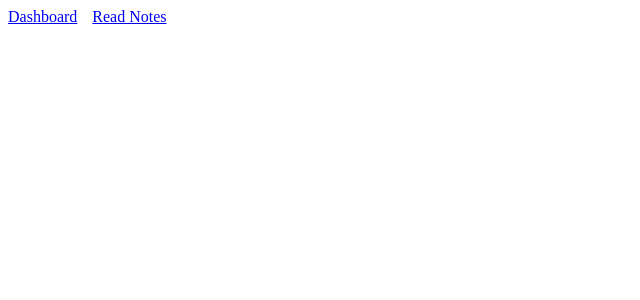
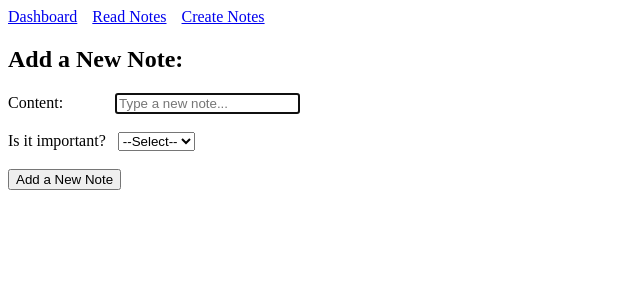
Before and after one commit to Seenu1702/myprofile, a React (Vite) app: page /create in a window 1280 px wide. Before the commit this address had no page. Shown: the top 300 px of the page, without its empty margins (0-640 px from the left). Built offline with nearby package versions, Linux system fonts and the light colour scheme; data requests are answered from the project's data file.

Commit message:
dashboard readnotes createnotes completed with router

```diff
--- a/db.json
+++ b/db.json
@@ -39,6 +39,11 @@
       "content": "api calls using axios",
       "important": true,
       "id": 8
+    },
+    {
+      "content": "React Router",
+      "important": true,
+      "id": 9
     }
   ]
 }
--- a/src/App.jsx
+++ b/src/App.jsx
@@ -6,6 +6,7 @@ import React, { useEffect, useRef, useState } from 'react';
 import { Link, Route, BrowserRouter as Router, Routes } from 'react-router-dom';
 import Dashboard from './Components/Dashboard';
 import ReadNote from './Components/ReadNote';
+import CreateNewNotes from './Components/CreateNewNotes';
 // import { Link } from 'react-router-dom';
 
 function App() {
@@ -32,9 +33,7 @@ function App() {
 
   const useNewNoteContentRef = useRef(null);
 
-  // useEffect(() => {
-  //   useNewNoteContentRef.current.focus();
-  // },[])
+
 
 const fetchNotes = async () => {
  try{
@@ -80,30 +79,27 @@ const fetchNotes = async () => {
   }
 
   const padding = {
-    padding: 15,
+    "paddingRight": 15
   }
 
 
   return (
-    <div>
 
       <Router>
 
-
-
         <div>
-          <Link to="/">Dashboard</Link>
+          <Link to="/"style={padding}>Dashboard</Link>
           <Link to="/read" style={padding}>Read Notes</Link>
+          <Link to="/create" style={padding}>Create Notes</Link>
         </div>
 
         <Routes>
           <Route path='/' element={<Dashboard />} />
           <Route path='/read' element={<ReadNote showStatus={ showStatus } handleStatusChange={ handleStatusChange } notes={ notes } />} />
+          <Route path='/create' element={<CreateNewNotes addNote={ addNote } setNewNoteContent={ setNewNoteContent } newNoteContent={ newNoteContent} newNoteImportant={newNoteImportant} setNewNoteImportant={ setNewNoteImportant} useNewNoteContentRef={ useNewNoteContentRef} />} />
         </Routes>
 
-        </Router>
-
-    </div>
+      </Router>
   )
 }
 
--- a/src/Components/CreateNewNotes.jsx
+++ b/src/Components/CreateNewNotes.jsx
@@ -1,6 +1,13 @@
-import React from 'react';
+/* eslint-disable react-hooks/exhaustive-deps */
+/* eslint-disable react/prop-types */
+import React, { useEffect } from 'react';
 
-function CreateNewNotes() {
+function CreateNewNotes({ addNote, setNewNoteContent, setNewNoteImportant, newNoteContent, newNoteImportant, useNewNoteContentRef}) {
+
+    useEffect(() => {
+        useNewNoteContentRef.current.focus();
+      },[])
+
   return (
     <div>
        <h2>Add a New Note:</h2>
```
